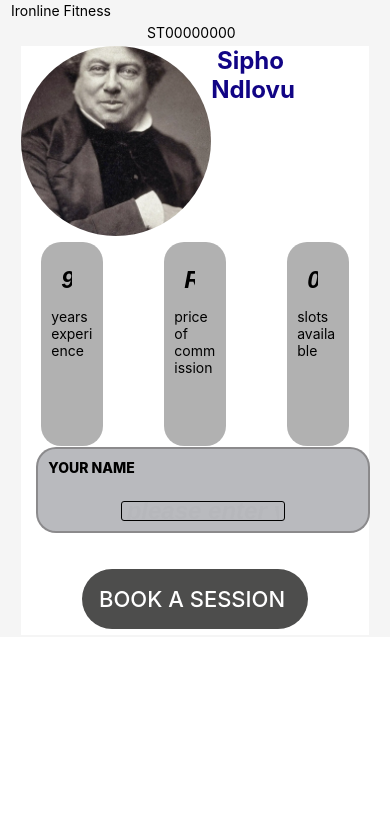
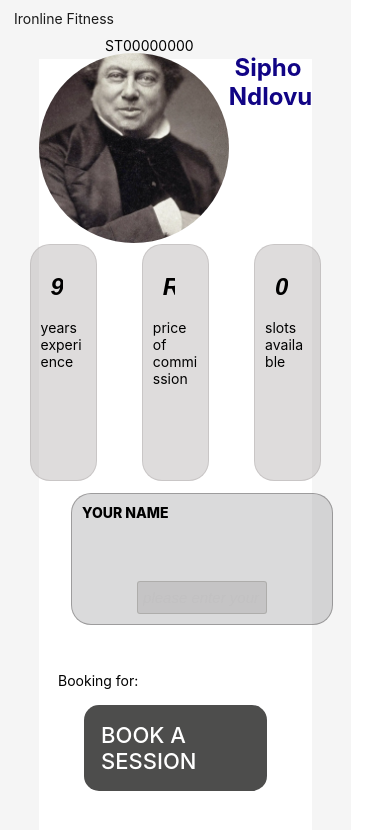
Before and after one commit to Not4PplPrsn/MyNewApp, a React Native app: screen / in a window 390 px wide. Shown: the top 830 px of the page. Built offline with nearby package versions, Linux system fonts and the light colour scheme.

Commit message:
Added new areas to fill for the student to fill and for the trademark and the business' name.  Changed the the text marker to being a text input marker so that the user can change the text as they see fit.  Added a new  style for the

```diff
--- a/App.tsx
+++ b/App.tsx
@@ -2,6 +2,7 @@ import { StatusBar } from 'expo-status-bar';
 import { useState } from 'react';
 import { StyleSheet, Text, View, TouchableOpacity, Button, Image, TextInput } from 'react-native';
 import image from './assets/image.png';
+import AntDesign from '@expo/vector-icons/AntDesign'
 
 export default function App() {
 
@@ -22,13 +23,15 @@ export default function App() {
   const handleYearsChange = (text: string) => {
     setYears(text);
   }
+  const handleMessage = () => {
 
+  }
   return (
 
 
     <View style = {styles.headerLine}>
 
-        <Text style = {{alignSelf: 'flex-start', marginLeft: 5}}> Ironline Fitness </Text>
+        <Text style = {{alignSelf: 'flex-start', margin: 5, color: "#1A1A1A"}}> Ironline Fitness </Text>
 
         <Text style = {styles.studentNumberLine}>
           ST
@@ -46,7 +49,7 @@ export default function App() {
 
       </View>
 
-        <View  style={{ flexDirection: 'row', alignItems: 'center', justifyContent: 'space-between', margin: 20, }}>
+        <View  style={{ flexDirection: 'row', alignItems: 'center', justifyContent: 'space-around', margin: 20, }}>
 
         <View style= {styles.lableStyle}>
           <TextInput style = {styles.agentInformation} value={years} onChangeText={handleYearsChange} keyboardType = 'numeric' placeholder = "99" />
@@ -68,11 +71,13 @@ export default function App() {
         <View>
         <View style =  {styles.nameField}>
           <Text style  ={{fontWeight: "800", textTransform: "uppercase", alignSelf: "flex-start", padding: 10}}>Your name</Text>
-          <TextInput style={styles.nameFill} placeholder = "please enter your name" value = {slots} onChangeText = {handleNameChange} placeholderTextColor={'#6d6a6a07'}/>
+          <TextInput style={styles.nameFill} placeholder = "please enter your name" value = {name} onChangeText = {handleNameChange} placeholderTextColor={'#6d6a6a07'}/>
         </View>
+
+        <Text style ={{justifyContent: "space-around", margin: 15}}> Booking for: {name}</Text>
       </View>
 
-      <TouchableOpacity>
+      <TouchableOpacity onPress={handleMessage}>
         <View style = {styles.ButtonDesign} >
           <Text style = {{padding: 10, fontWeight: "500", fontSize: 22, color: "#fff", textTransform: "uppercase"}}>Book a session </Text>
         </View>
@@ -90,8 +95,8 @@ const styles = StyleSheet.create({
     backgroundColor: '#fff',
     alignItems: 'center',
     justifyContent: 'center',
-    height: '60%',
-    width: '90%',
+    height: '98%',
+    width: '80%',
   },
   heading:{fontSize: 20,
     fontWeight: 'bold',
@@ -159,49 +164,53 @@ const styles = StyleSheet.create({
     margin : 5
   },
   headerLine: {
-    padding: 2,
+    padding: 5,
     backgroundColor: '#F5F5F5',
     alignItems: 'center',
-    width: "auto"
+    width: "90%",
+    height: '99%'
   },
   bookingButton: {
     backgroundColor : "#FF6B00"
   },
   ButtonDesign: {
     backgroundColor: "rgba(58, 58, 57, 0.9)",
-    borderRadius: 40,
+    borderRadius: 15,
     height: "auto",
     padding: 7,
-    margin: 6,
+    margin: 45,
 
   },
   lableStyle: {
     flexDirection: "column",
     fontSize: 12,
     fontStyle: 'italic',
-    backgroundColor: "rgba(156, 156, 156, 0.79)",
+    backgroundColor: "rgba(165, 159, 159, 0.36)",
     padding: 10,
     width: "20%",
     height: "150%",
     borderRadius: 20,
+    borderWidth: 0.15,
+    borderColor: "rgba(165, 159, 159, 0.36)",
+    margin: 10
 
   },
     nameField: {
         flexDirection: "column",
-        margin: 15,
+        margin: 32,
         height: "66%",
         width: "96%" ,
-        backgroundColor: "#7b7e8586",
+        backgroundColor: "#94959959",
         alignItems: "center",
         padding:" 5%",
         justifyContent: "space-between",
         borderRadius: 20,
         borderColor: "#504e4e70",
-        borderWidth: 2
+        borderWidth: 0.25
     },
   nameFill:{
-    fontSize: 24,
-    fontWeight: "bold",
+    fontSize: 15,
+    fontWeight: '100',
     fontFamily: "Arial",
     borderWidth:0,
     padding:5,
@@ -212,6 +221,8 @@ const styles = StyleSheet.create({
     height: '25%',
     borderWidth: 0.25,
     borderRadius: 3,
+    backgroundColor: "#837d7d3a",
+    borderColor: "rgba(129, 129, 122, 0.33)"
 
 
   },
```
